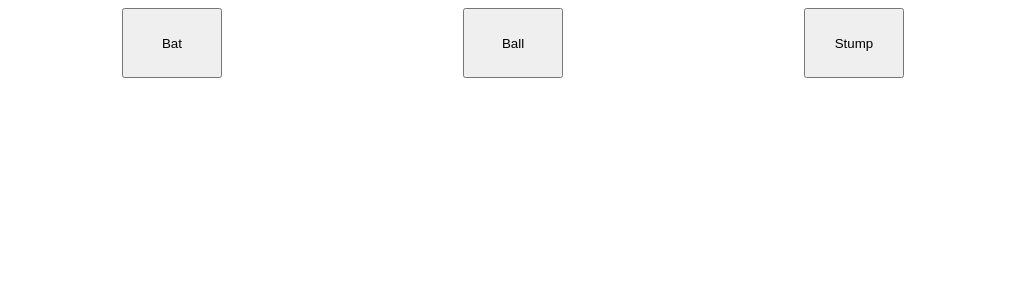
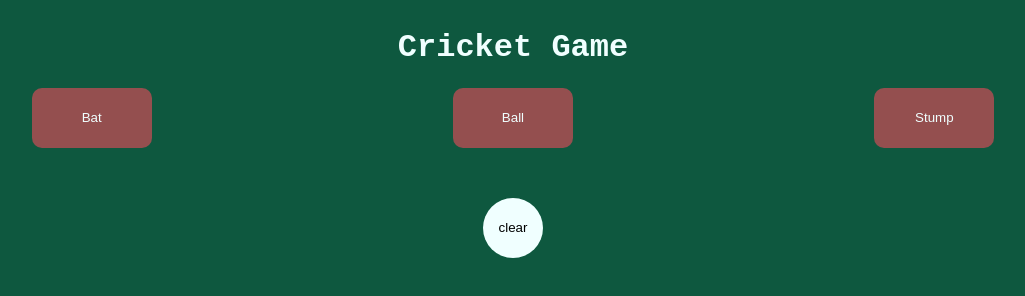
Before and after one commit to Anindaa06/Web-Dev-practice, a plain HTML site: page js/cricket game/cricket.html in a window 1280 px wide. Shown: the whole page, without its empty margins (127-1152 px from the left). Drawn offline with Linux system fonts and the light colour scheme.

Commit message:
write learned about local storage and added a clear button

```diff
--- a/js/cricket game/cricket.html
+++ b/js/cricket game/cricket.html
@@ -7,8 +7,12 @@
   <link rel="stylesheet" href="style.css">
 </head>
 <body>
+  <div class="headings">
+    <h1>Cricket Game</h1>
+  </div>
 
-  <button onclick="
+  <div class="buttons">
+    <button onclick="
     let computerchoice = computerChoice();
     let result = getResult(`Bat`, computerchoice);
     giveAlert(`Bat`, computerchoice, result);
@@ -25,6 +29,17 @@
     let result = getResult(`Stump`, computerchoice);
     giveAlert(`Stump`, computerchoice, result);
   ">Stump</button>
+
+  </div>
+
+  <div class="clear">
+    <button class="clearButton" onclick="
+      localStorage.clear();
+      score.Win = 0;
+      score.Loss = 0;
+      score.Draw = 0;
+      ">clear</button>
+  </div>
 
   <script>
     function computerChoice() {
@@ -76,6 +91,7 @@
     }
 
     function giveAlert(userchoice, computerchoice, result){
+      localStorage.setItem('score', JSON.stringify(score));
       alert(`User's choice is ${userchoice}, Computer's choice is ${computerchoice}
 ${result}
 ${score.displayScore()}`);
@@ -91,6 +107,10 @@ ${score.displayScore()}`);
         return `Won: ${score.Win}, Loss: ${score.Loss}, Draw: ${score.Draw}`;
       }
     };
+
+    let scstore = JSON.stringify(score);
+    localStorage.setItem('score', scstore);
+    console.log(localStorage.getItem('score'));
   </script>
 </body>
 </html>
--- a/js/cricket game/style.css
+++ b/js/cricket game/style.css
@@ -1,11 +1,49 @@
 button {
   color: black;
-  width: 100px;
-  height: 70px;
+  width: 120px;
+  height: 60px;
+  border: none;
+  background-color: rgb(148, 79, 79);
+  border-radius: 10px;
+  color: azure;
+}
+
+.headings{
+  display: flex;
+  align-items: center;
+  justify-content: center;
+  font-family: monospace;
+  font-size: large;
+  color: azure;
+}
+
+.clearButton {
+  color: rgb(0, 0, 0);
+  background-color: azure;
+  width: 60px;
+  border-radius: 50px;
+}
+
+.clear {
+  display: flex;
+  justify-content: center;
+  align-items: center;
+  padding-top: 50px;
+}
+
+.clearButton:hover {
+  color: rgb(0, 0, 0);
+  background-color: rgb(194, 53, 53);
+  width: 60px;
+  border-radius: 50px;
+}
+
+.buttons {
+  display: flex;
+  justify-content: space-around;
+  align-items: center;
 }
 
 body{
-  display: flex;
-  justify-content: space-evenly;
-  align-items: center;
+  background-color: rgb(14, 88, 63);
 }
```
Also changed, not shown: js/Myntra practice/index.html (added, +29 -0 lines), js/boolean practice/index.html (deleted, +0 -11 lines).
